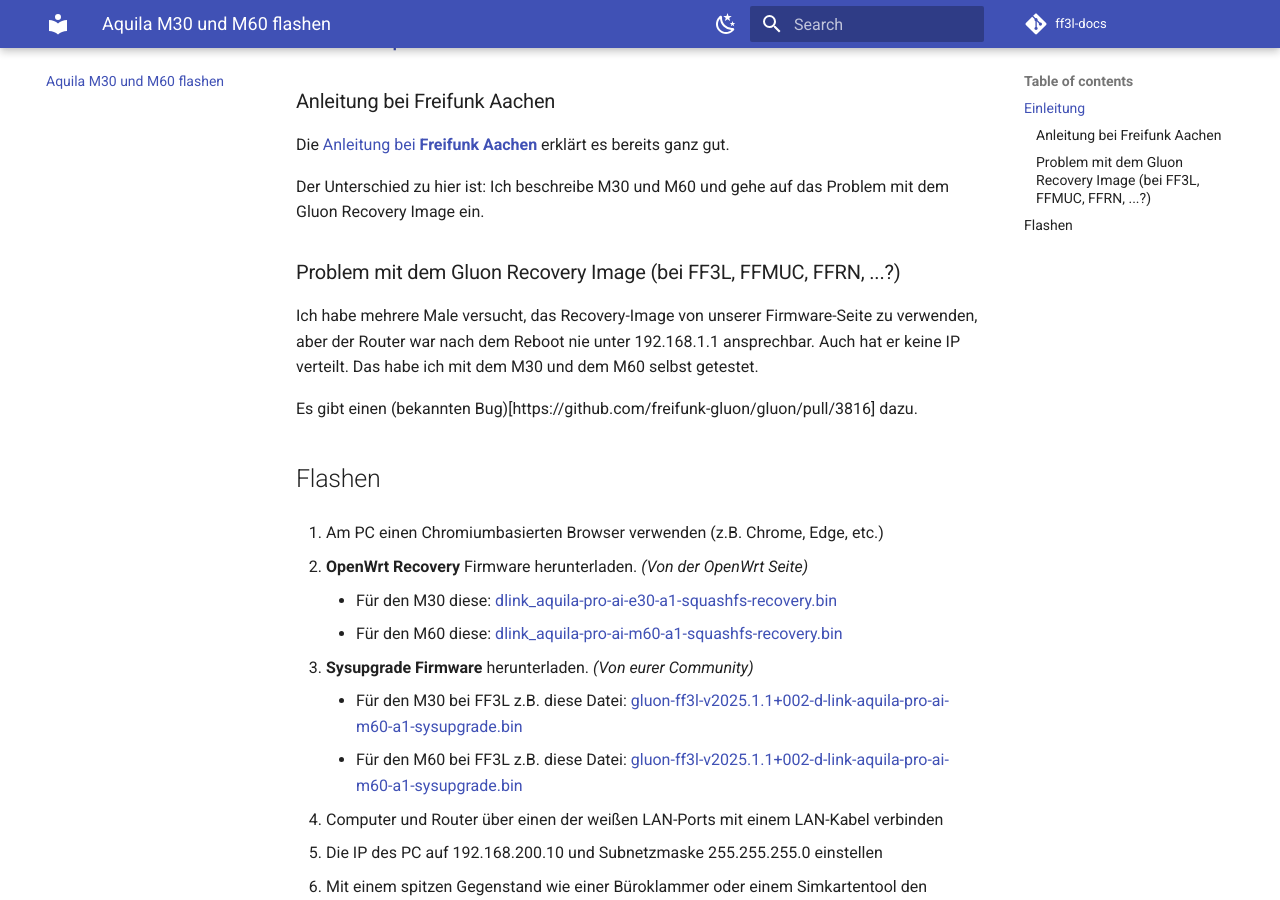
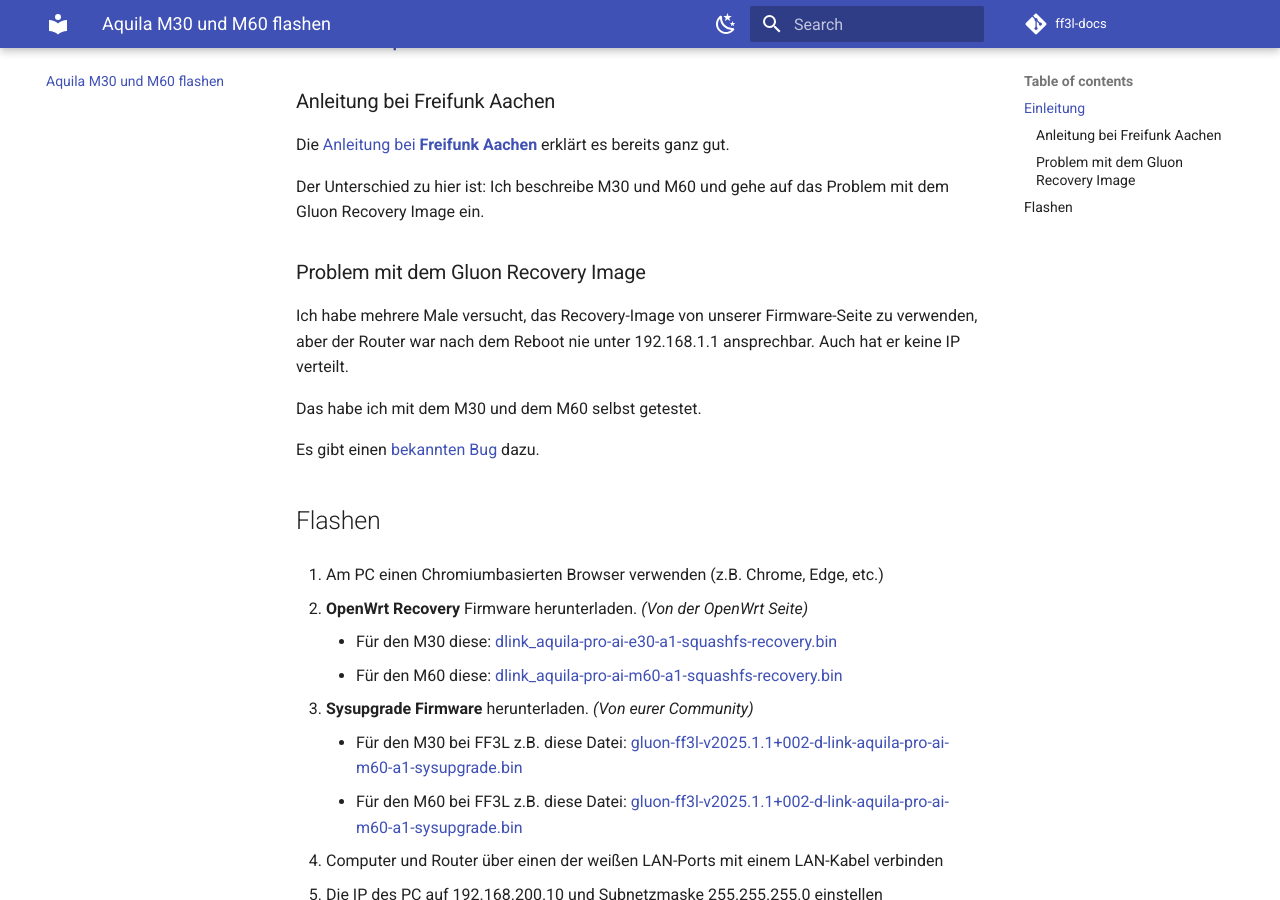
Before and after one commit to tbuss/ff3l-docs, an MkDocs documentation site: the page built from docs/flash_m30_m60.md, in a window 1280 px wide and 900 px high, scrolled down 476 px. Built offline with MkDocs 1.6.1 and Material for MkDocs 9.7.7, drawn with Linux system fonts in a browser that asks for light colours; comment, search, counter and statistics services are not loaded.

```diff
--- a/docs/flash_m30_m60.md
+++ b/docs/flash_m30_m60.md
@@ -19,10 +19,12 @@ Die [Anleitung bei **Freifunk Aachen**](https://freifunk-aachen.de/2026/08/17/in
 
 Der Unterschied zu hier ist: Ich beschreibe M30 und M60 und gehe auf das Problem mit dem Gluon Recovery Image ein.
 
-### Problem mit dem Gluon Recovery Image (bei FF3L, FFMUC, FFRN, ...?)
-Ich habe mehrere Male versucht, das Recovery-Image von unserer Firmware-Seite zu verwenden, aber der Router war nach dem Reboot nie unter 192.168.1.1 ansprechbar. Auch hat er keine IP verteilt. Das habe ich mit dem M30 und dem M60 selbst getestet.
+### Problem mit dem Gluon Recovery Image
+Ich habe mehrere Male versucht, das Recovery-Image von unserer Firmware-Seite zu verwenden, aber der Router war nach dem Reboot nie unter 192.168.1.1 ansprechbar. Auch hat er keine IP verteilt.
 
-Es gibt einen (bekannten Bug)[https://github.com/freifunk-gluon/gluon/pull/3816] dazu.
+Das habe ich mit dem M30 und dem M60 selbst getestet.
+
+Es gibt einen [bekannten Bug](https://github.com/freifunk-gluon/gluon/pull/3816) dazu.
 
 
 ## Flashen
```
Also changed, not shown: docs/index.md (+3 -1 lines).
